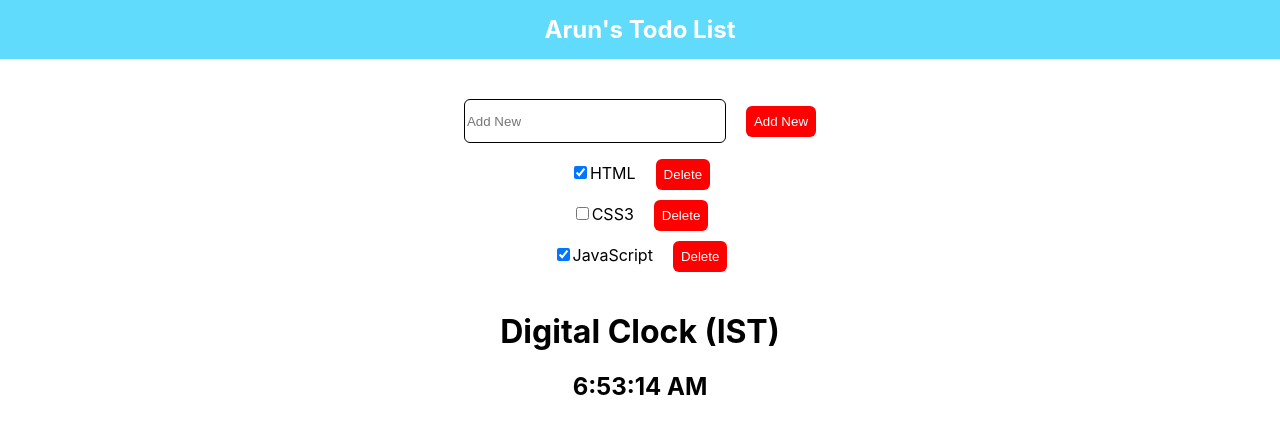
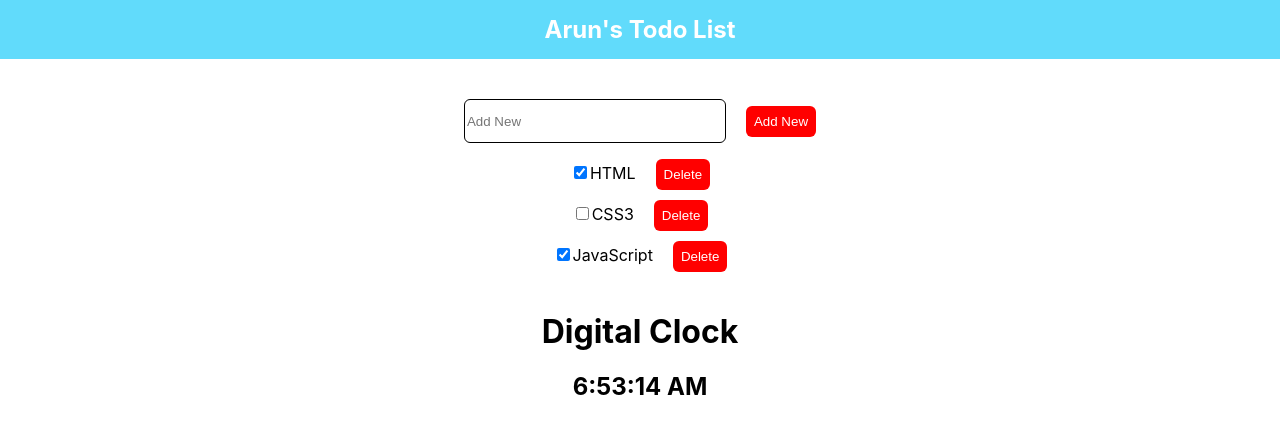
Before and after one commit to Arun9600/todolist, a React (Create React App) app: page / in a window 1280 px wide. Shown: the top 434 px of the page. Built offline with nearby package versions, Linux system fonts and the light colour scheme; the HTML template or start-up script is replaced by a standard one.

Commit message:
Add new field required added

```diff
--- a/src/Addlist.js
+++ b/src/Addlist.js
@@ -4,7 +4,7 @@ const Addlist = ({newlist, setNewList, submitHandler}) => {
 
         <>
           <form onSubmit={submitHandler}>
-                <input type="text" value={newlist} id="add-new" onChange={(e) => setNewList(e.target.value)} placeholder="Add New"/>
+                <input type="text" value={newlist} id="add-new" onChange={(e) => setNewList(e.target.value)} placeholder="Add New" required/>
                 <button>Add New</button>
           </form>
         </>
--- a/src/DigitalClock.js
+++ b/src/DigitalClock.js
@@ -15,7 +15,7 @@ setInterval(clock,1000);
     return (
     <>
     <div style={{textAlign:'center',marginTop:'30px'}}>
-      <h1>Digital Clock (IST)</h1>
+      <h1>Digital Clock</h1>
       <h2>{date.toLocaleTimeString()}</h2>
     </div>
 
```
